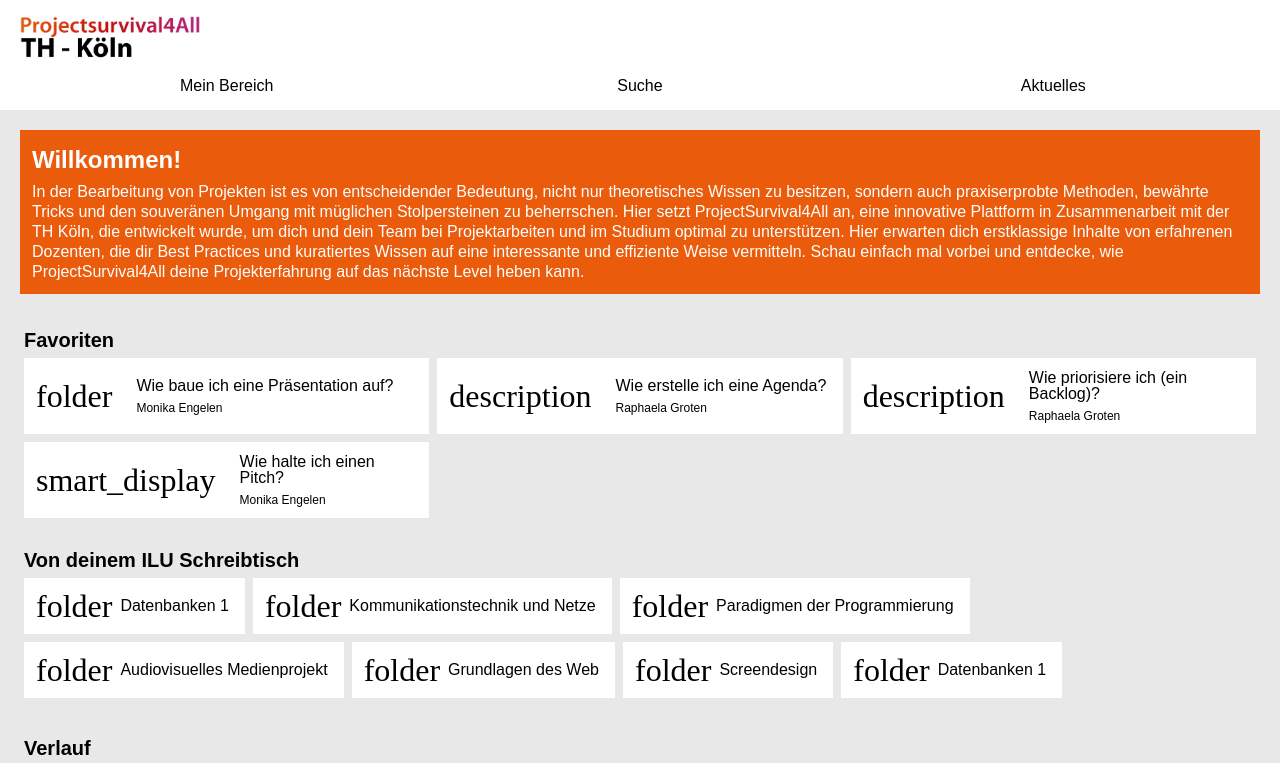
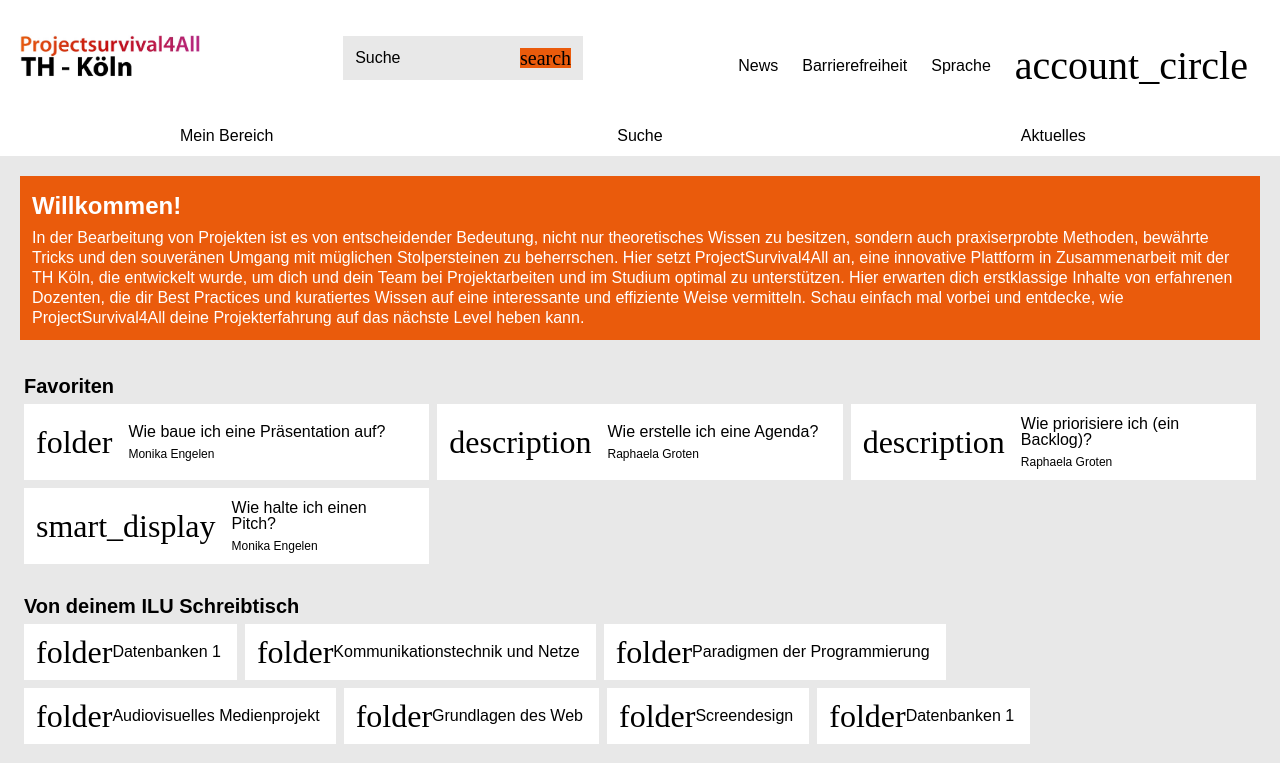
Before and after one commit to mi-classroom/fd-html-und-css-miahenri, a website: page index.html in a window 1280 px wide. Shown: the top 763 px of the page. Drawn offline with Linux system fonts and the light colour scheme; a web font is replaced by a local one.

Commit message:
Searchbar + Hamburger Menu

```diff
--- a/assets/styles/components.css
+++ b/assets/styles/components.css
@@ -119,6 +119,7 @@
 
 .main-header{
     padding: var(--m) var(--l);
+    padding-bottom: 0;
     background-color: var(--color-lightest);
 
     ul {
@@ -130,8 +131,71 @@
 
     li {
       flex: 1;
+      padding: var(--s);
       text-align: center;
     }
+
+    li:hover {
+        background-color: var(--color-light);
+    }
+
+    nav {
+      display: flex;
+      max-width: 80rem;
+      align-items: center;
+      justify-content: space-between;
+      margin: 0 auto;
+
+      .icon-xxl {
+        padding-right: 0;
+      }
+
+      ul {
+        display: flex;
+        align-items: center;
+      }
+    }
+
+        .search-bar {
+          display: flex;
+          width: 15rem;
+          justify-content: space-between;
+          padding: var(--s);
+          margin: var(--l) auto;
+          background-color: var(--color-light);
+
+          .icon {
+            background-color: var(--color-orange);
+          }
+        }
+}
+
+@media screen and (width >= 750px) {
+  .main-header nav .icon-xxl {
+    display: none;
+  }
+
+  .main-header nav .menu-replacement {
+    display: block;
+  }
+}
+
+@media screen and (width <= 750px) {
+  .main-header nav .menu-replacement {
+    display: none;
+  }
+}
+
+@media screen and (width <= 900px){
+  .main-header nav .search-bar {
+    display: none;
+  }
+}
+
+@media screen and (width >= 900px){
+  main .search-bar {
+    display: none;
+  }
 }
 
 /* Willkommen Box
@@ -167,3 +231,15 @@
     }
   }
 }
+
+.search-bar {
+  display: flex;
+  max-width: 25rem;
+  justify-content: space-between;
+  margin: var(--l) auto;
+  background-color: var(--color-lightest);
+
+  .icon {
+    background-color: var(--color-orange);
+  }
+}
--- a/assets/styles/icons.css
+++ b/assets/styles/icons.css
@@ -2,7 +2,7 @@
   display: inline-block;
   width: auto;
   height: auto;
-  margin-right: var(--xxs);
+  margin-right: 0;
   direction: ltr;
   font-family: var(--ff-icons);
   font-feature-settings: "liga";
--- a/index.html
+++ b/index.html
@@ -20,6 +20,19 @@
             <a href="/">
                 <img src="./assets/images/project-logo.JPG" alt="ProjectSurvival4All Logo" width="180" height="43">
             </a>
+            <nav class = "search-bar">
+                <p>Suche</p>
+                <span class = "icon icon-l">search</span>
+            </nav>
+            <span class="menu-replacement">
+                <ul>
+                    <li>News</li>
+                    <li>Barrierefreiheit</li>
+                    <li>Sprache</li>
+                    <li><span class = "icon icon-xxxl">account_circle</span></li>
+                </ul>
+            </span>
+            <span class="icon icon-xxl">menu</span>
         </nav>
         <ul>
             <li>Mein Bereich</li>
@@ -29,6 +42,11 @@
     </header>
 
     <main>
+        <nav class = "search-bar">
+            <p>Suche</p>
+            <span class = "icon icon-l">search</span>
+        </nav>
+
         <section class="willkommen">
             <h1>Willkommen!</h1>
             <p>In der Bearbeitung von Projekten ist es von entscheidender Bedeutung, nicht nur theoretisches Wissen zu
```
Also changed, not shown: 1 other file.
